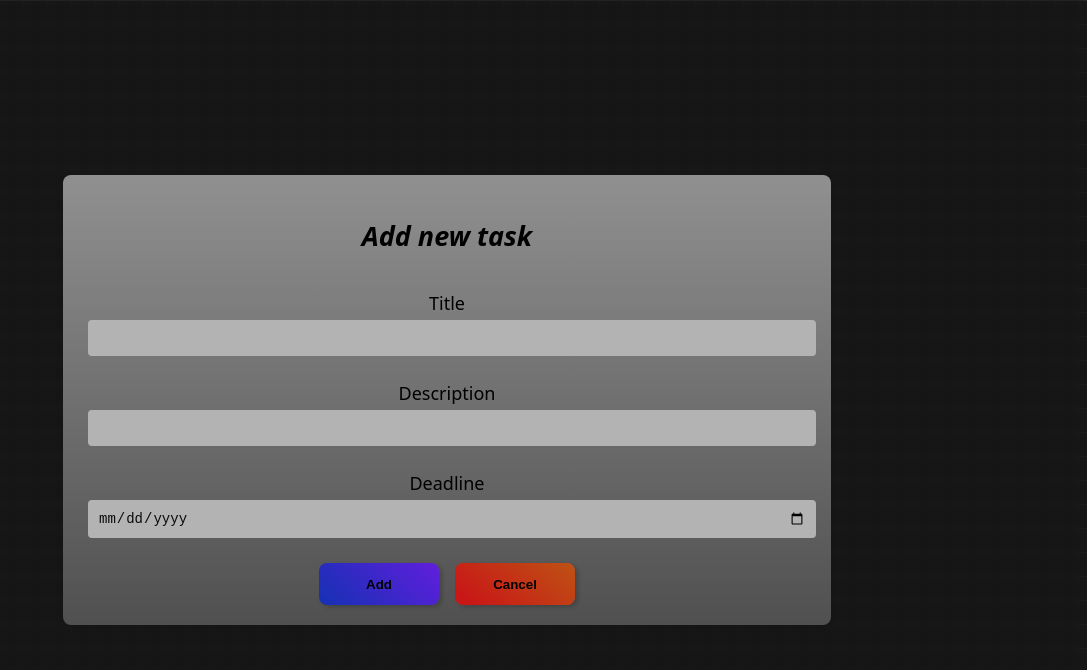
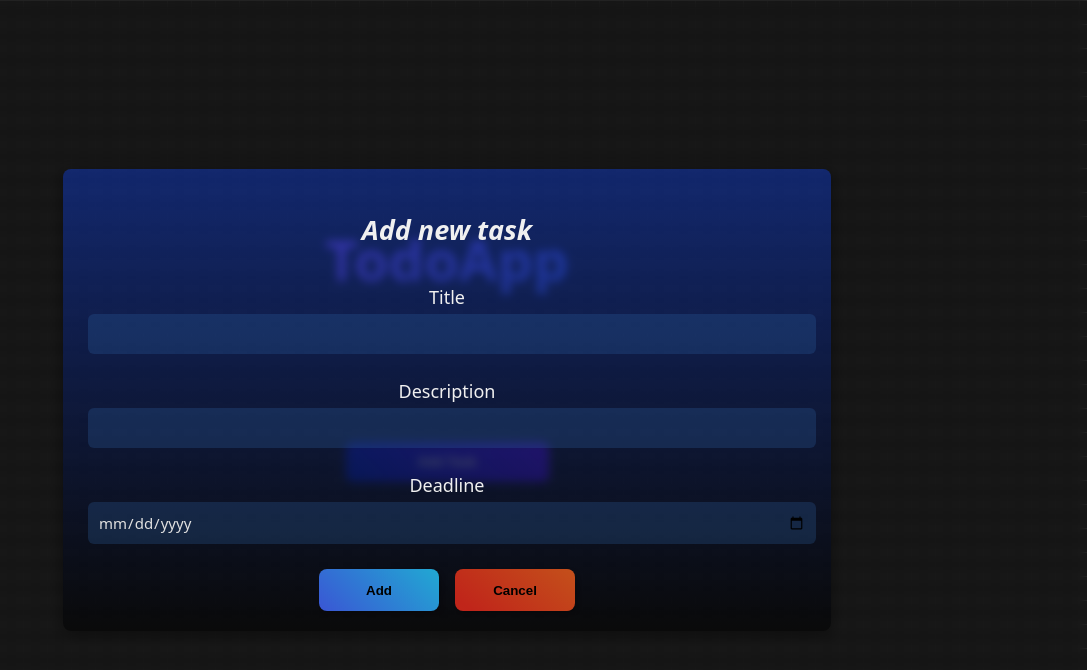
Before and after one commit to Aaron-Cue/todo-app, a React (Vite) app: page / in a window 1280 px wide. Both pictures are taken after a click on the button "Add Task". Shown: the top 670 px of the page, without its empty margins (193-1280 px from the left). Built offline with nearby package versions, Linux system fonts and the light colour scheme.

Commit message:
change form modal styles

```diff
--- a/src/components/FormModal.jsx
+++ b/src/components/FormModal.jsx
@@ -1,8 +1,6 @@
 import { useRef } from "react"
 
 export default function FormModal({ handleModal, setTasks }) {
-
-  console.log('re-render')
 
   const titleRef = useRef()
   const descriptionRef = useRef()
--- a/src/components/TaskList.jsx
+++ b/src/components/TaskList.jsx
@@ -6,7 +6,6 @@ import { useLocalStorage } from '../hooks/useLocalStorage'
 export default function TaskList({ viewModal, handleModal }) {
 
   const [tasks, setTasks] = useLocalStorage('tasks', [])
-
   return (
     <>
       {viewModal && <Modal handleModal={handleModal} setTasks={setTasks} />}
--- a/src/styles/Modal.css
+++ b/src/styles/Modal.css
@@ -24,9 +24,9 @@ form {
   margin: 0 auto;
   padding: 20px;
   border-radius: 8px;
-  background: linear-gradient(180deg, #909090 0%, #505050 100%);
-  box-shadow: 0 4px 8px rgba(0, 0, 0, 0.1);
-  color: black;
+  background: linear-gradient(180deg, rgba(13, 66, 240, 0.4) 0%, rgba(0, 0, 0, 0.55) 100%);
+  box-shadow: 0 3px 16px rgba(0, 0, 0, 0.4);
+  color: rgb(240, 240, 240);
   z-index: 10;
 }
 
@@ -39,14 +39,16 @@ label {
 input {
   width: 100%;
   padding: 10px;
-  font-size: 14px;
+  font-size: 15px;
+  font-weight: 500;
   outline: none;
   border: none;
-  border-radius: 4px;
+  border-radius: 6px;
   box-sizing: border-box;
-  background-color: rgb(179, 179, 179);
+  background-color: rgba(51, 104, 173, 0.25);
   margin: 5px;
-  color: rgba(10, 10, 10, 1);
+  font-family: system-ui, sans-serif;
+  color: rgb(225, 225, 225);
 }
 
 input:focus {
@@ -68,10 +70,12 @@ button[type='submit'] {
   box-shadow: 3px 2px 4px rgba(0, 0, 0, .2);
 }
 
-
+button[type='submit'] {
+  background: linear-gradient(45deg, #3a56d4 0%, rgb(33, 169, 211) 100%);
+}
 
 .btn-cancel {
-  background: linear-gradient(40deg, rgb(201, 23, 23) 10%, rgb(190, 82, 20) 100%);
+  background: linear-gradient(40deg, rgb(192, 37, 26) 10%, rgb(196, 80, 27) 100%);
 
 }
 
```
